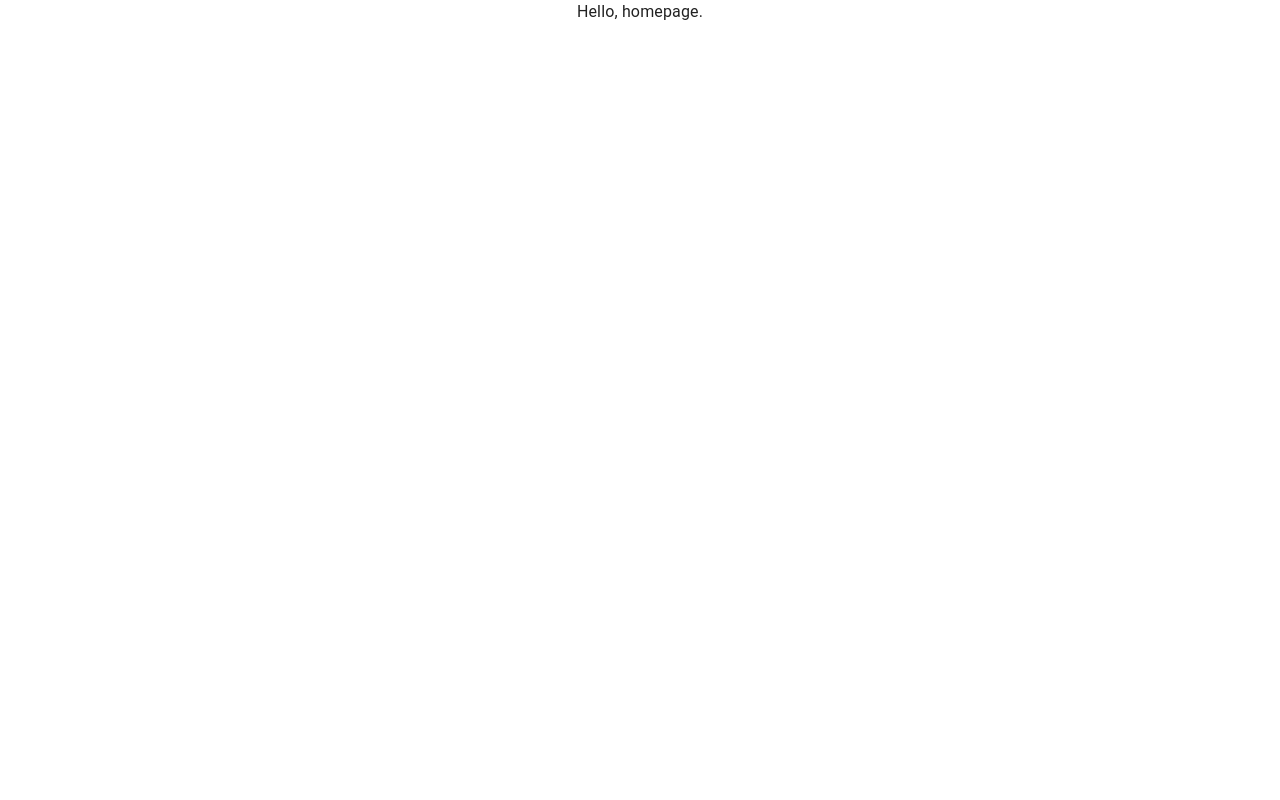
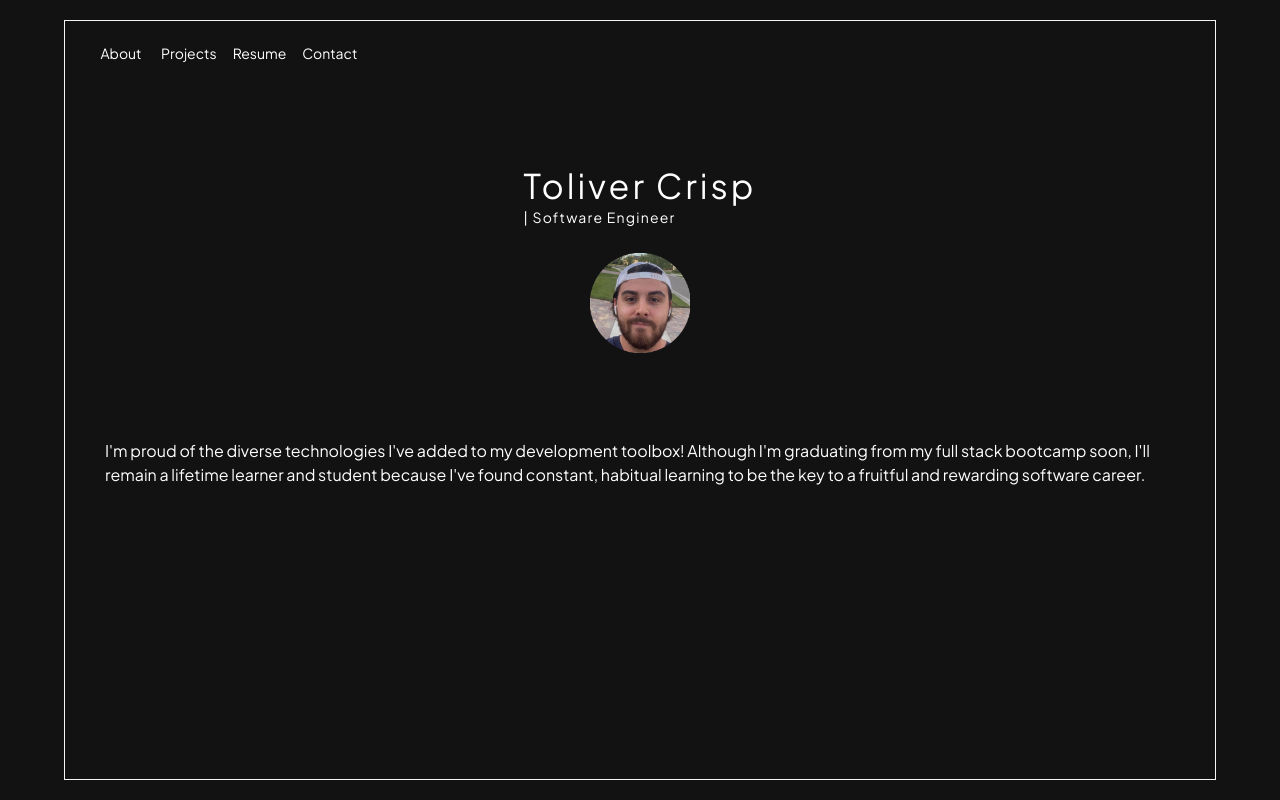
Before and after one commit to tolivercrisp/v3-portfolio, a React (Create React App) app: page / in a window 1280 px wide. Built offline with nearby package versions, Linux system fonts and the light colour scheme.

Commit message:
added about section and pretty much all the new black and white styling

```diff
--- a/package.json
+++ b/package.json
@@ -5,6 +5,7 @@
   "dependencies": {
     "@emotion/react": "^11.10.6",
     "@emotion/styled": "^11.10.6",
+    "@mui/icons-material": "^5.11.11",
     "@mui/material": "^5.11.13",
     "@testing-library/jest-dom": "^5.16.5",
     "@testing-library/react": "^13.4.0",
--- a/public/index.html
+++ b/public/index.html
@@ -24,7 +24,9 @@
       work correctly both with client-side routing and a non-root public URL.
       Learn how to configure a non-root public URL by running `npm run build`.
     -->
-    <title>React App</title>
+    <!-- Font CDN for 'Plus Jakarta Sans' -->
+    <link href="https://fonts.googleapis.com/css2?family=Plus+Jakarta+Sans&display=swap" rel="stylesheet">
+    <title>Toliver Crisp</title>
   </head>
   <body>
     <noscript>You need to enable JavaScript to run this app.</noscript>
--- a/src/App.js
+++ b/src/App.js
@@ -1,17 +1,18 @@
-// react imports
+// React
 import React from "react";
 import { Routes, Route } from "react-router-dom";
-
+// Default React styling
 import './App.css';
-
 // imported webpages
-import Home from './pages/Home'
+import Home from './pages/home'
+import About from './components/about'
 
 function App() {
   return (
     <div className="App">
         <Routes>
           <Route path="/" element={<Home />} />
+          <Route path="/about" element={<About />} />
         </Routes>
     </div>
   );
--- /dev/null
+++ b/src/components/about.js
@@ -0,0 +1,30 @@
+// React
+import React from "react";
+
+// Material UI
+import Grid from '@mui/material/Grid';
+import { Typography } from "@mui/material";
+import Box from "@mui/material/Box";
+
+export default function About() {
+    return(
+        <div>
+            <Grid
+            container spacing={0}
+            direction='column'
+            justifyContent='start'
+            >
+                <Grid item xs={3} sx={{marginLeft: 5, marginRight: 5}}>
+                    <Box sx={{ display: 'flex'}}>
+                        <Typography variant='body1' align='left'>
+                        I'm proud of the diverse technologies I've added to my development toolbox!
+                        Although I'm graduating from my full stack bootcamp soon, I'll remain a lifetime learner
+                        and student because I've found constant, habitual learning to be the key to a fruitful
+                        and rewarding software career.
+                        </Typography>
+                    </Box>
+                </Grid>
+            </Grid>
+        </div>
+    );
+};
--- /dev/null
+++ b/src/components/header.js
@@ -0,0 +1,60 @@
+// React
+import React from "react";
+// Material UI
+import Grid from '@mui/material/Grid';
+import { Typography } from "@mui/material";
+import Box from "@mui/material/Box";
+
+// image
+import Me from '../assets/just-work.png'
+
+export default function Header() {
+    return(
+        <div>
+            <Grid
+            container spacing={0}
+            direction='column'
+            alignItems='center'
+            justifyContent='left'
+            >
+                <Grid item xs={3} sx={{
+                    marginLeft: 5,
+                    marginRight: 5,
+                    paddingTop: 10,
+                    paddingBottom: 10,
+                    }}>
+                        <Typography
+                        variant='h4'
+                        align='justify'
+                        fontWeight={'300'}
+                        letterSpacing={3}>
+                            Toliver Crisp
+                        </Typography>
+                        <Typography
+                        variant='subtitle2'
+                        align='justify'
+                        fontWeight={'300'}
+                        letterSpacing={1.2}>
+                            | Software Engineer
+                        </Typography>
+                        <Box component="img"
+                        sx={{
+                            marginTop: 3,
+                            height: 100,
+                            width: 100,
+                            // maxHeight: { xs: 233, md: 167 },
+                            // maxWidth: { xs: 350, md: 250 },
+                        }}
+                        alt="A picture of a beautiful, intelligent, compassionate man."
+                        src={Me}
+                        />
+                </Grid>
+
+            </Grid>
+
+        </div>
+
+
+
+    );
+};
--- /dev/null
+++ b/src/components/navigation.js
@@ -0,0 +1,28 @@
+// React
+import * as React from 'react';
+
+// Material UI
+import AppBar from '@mui/material/AppBar';
+import Box from '@mui/material/Box';
+import Toolbar from '@mui/material/Toolbar';
+import Button from '@mui/material/Button';
+
+export default function Navigation() {
+  return (
+<div>
+    <Box sx={{ flexGrow: 1, }}>
+      <AppBar position='sticky'  sx={{
+        background: 'transparent',
+        boxShadow: 'none',
+        }}>
+        <Toolbar>
+          <Button color="inherit" sx={{ textTransform: 'none' }}>About</Button>
+          <Button color="inherit" sx={{ textTransform: 'none' }}>Projects</Button>
+          <Button color="inherit" sx={{ textTransform: 'none' }}>Resume</Button>
+          <Button color="inherit" sx={{ textTransform: 'none' }}>Contact</Button>
+        </Toolbar>
+      </AppBar>
+    </Box>
+</div>
+  );
+}
--- a/src/index.js
+++ b/src/index.js
@@ -11,43 +11,20 @@ import './index.css';
 import App from './App';
 import reportWebVitals from './reportWebVitals';
 
-const theme = createTheme({
+const darkTheme = createTheme({
   palette: {
-    primary: {
-      // light: will be calculated from palette.primary.main,
-      main: '#ff4400',
-      // dark: will be calculated from palette.primary.main,
-      // contrastText: will be calculated to contrast with palette.primary.main
-    },
-    secondary: {
-      light: '#0066ff',
-      main: '#0044ff',
-      // dark: will be calculated from palette.secondary.main,
-      contrastText: '#ffcc00',
-    },
-    // Provide every color token (light, main, dark, and contrastText) when using
-    // custom colors for props in Material UI's components.
-    // Then you will be able to use it like this: `<Button color="custom">`
-    // (For TypeScript, you need to add module augmentation for the `custom` value)
-    custom: {
-      light: '#ffa726',
-      main: '#f57c00',
-      dark: '#ef6c00',
-      contrastText: 'rgba(0, 0, 0, 0.87)',
-    },
-    // Used by `getContrastText()` to maximize the contrast between
-    // the background and the text.
+    mode: 'dark',
+  },
+  typography: {
+    fontFamily: 'Plus Jakarta Sans'
+  },
     contrastThreshold: 4.5,
-    // Used by the functions below to shift a color's luminance by approximately
-    // two indexes within its tonal palette.
-    // E.g., shift from Red 500 to Red 300 or Red 700.
     tonalOffset: 0.2,
-  },
 });
 
 
 ReactDOM.render(
-  <ThemeProvider theme={theme}>
+  <ThemeProvider theme={darkTheme}>
     <CssBaseline />
       <BrowserRouter>
         <App/>
--- a/src/pages/Home.js
+++ b/src/pages/Home.js
@@ -3,19 +3,39 @@ import React from 'react';
 
 // Material UI
 import {
-    Container,
+    Box,
 } from '@mui/system';
+import Grid from '@mui/material/Grid';
 
 // Components
-import { Typography } from '@mui/material';
+import Navigation from '../components/navigation'
+import About from '../components/about'
+import Header from '../components/header';
 
 
 export default function Home() {
     return (
         <div>
-            <Container maxWitdth={false} disableGutters>
-                <Typography>Hello, homepage.</Typography>
-            </Container>
+            <Grid
+            container spacing={0}
+            direction='column'
+            alignItems='center'
+            justifyContent='center'
+            minHeight='100vh'
+            >
+                <Grid item xs={3}>
+                    <Box sx={{
+                        height: '95vh',
+                        width: '90vw',
+                        border: 1,
+                        borderColor: '#f5f5f5',
+                    }}>
+                        <Navigation />
+                        <Header />
+                        <About />
+                    </Box>
+                </Grid>
+            </Grid>
         </div>
     )
 }
```
Also changed, not shown: src/assets/just-work.png (added), src/components/contact.js (added), src/components/footer.js (added), src/components/project.js (added), src/components/resume.js (added), 1 other file (tests, documents, lock files or other folders).
